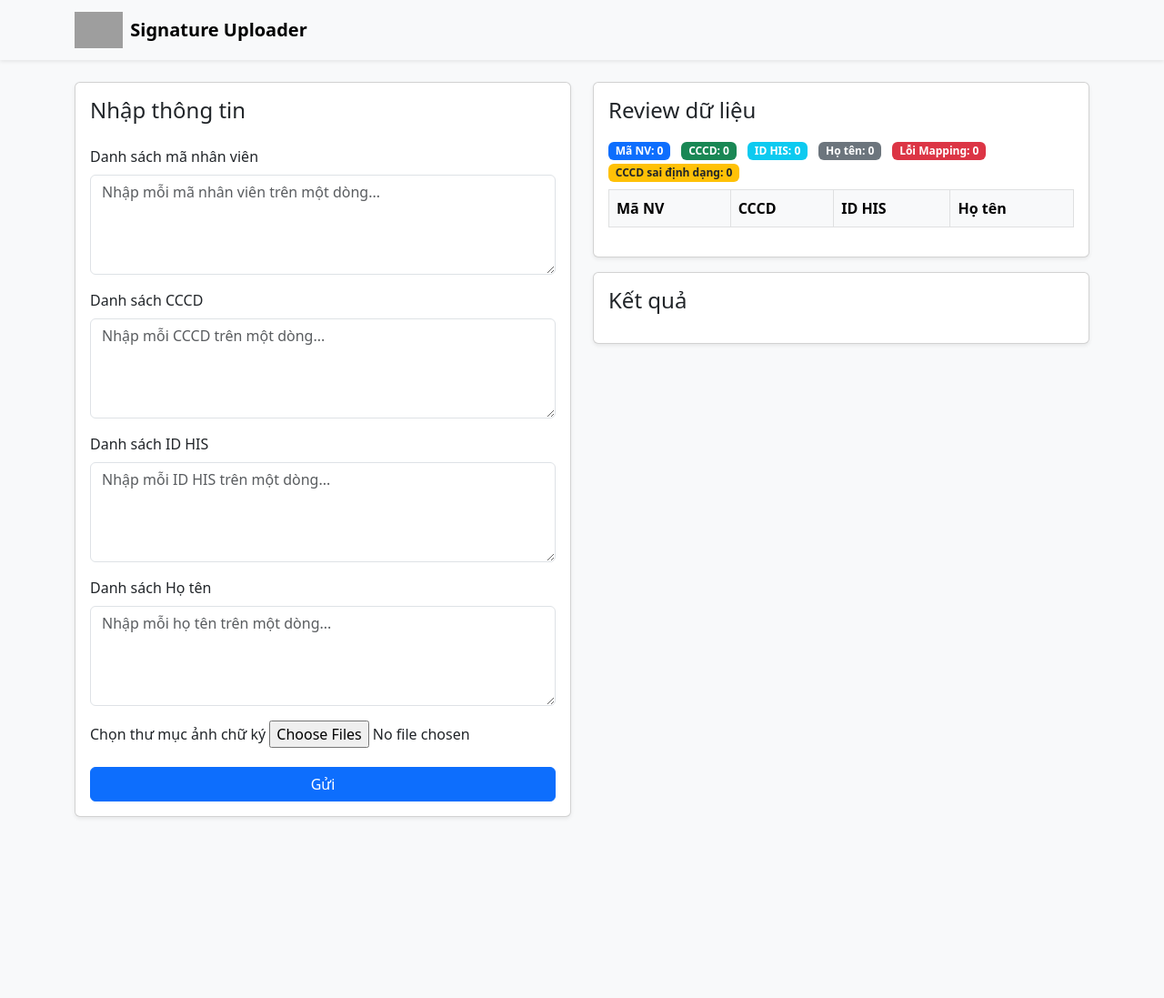
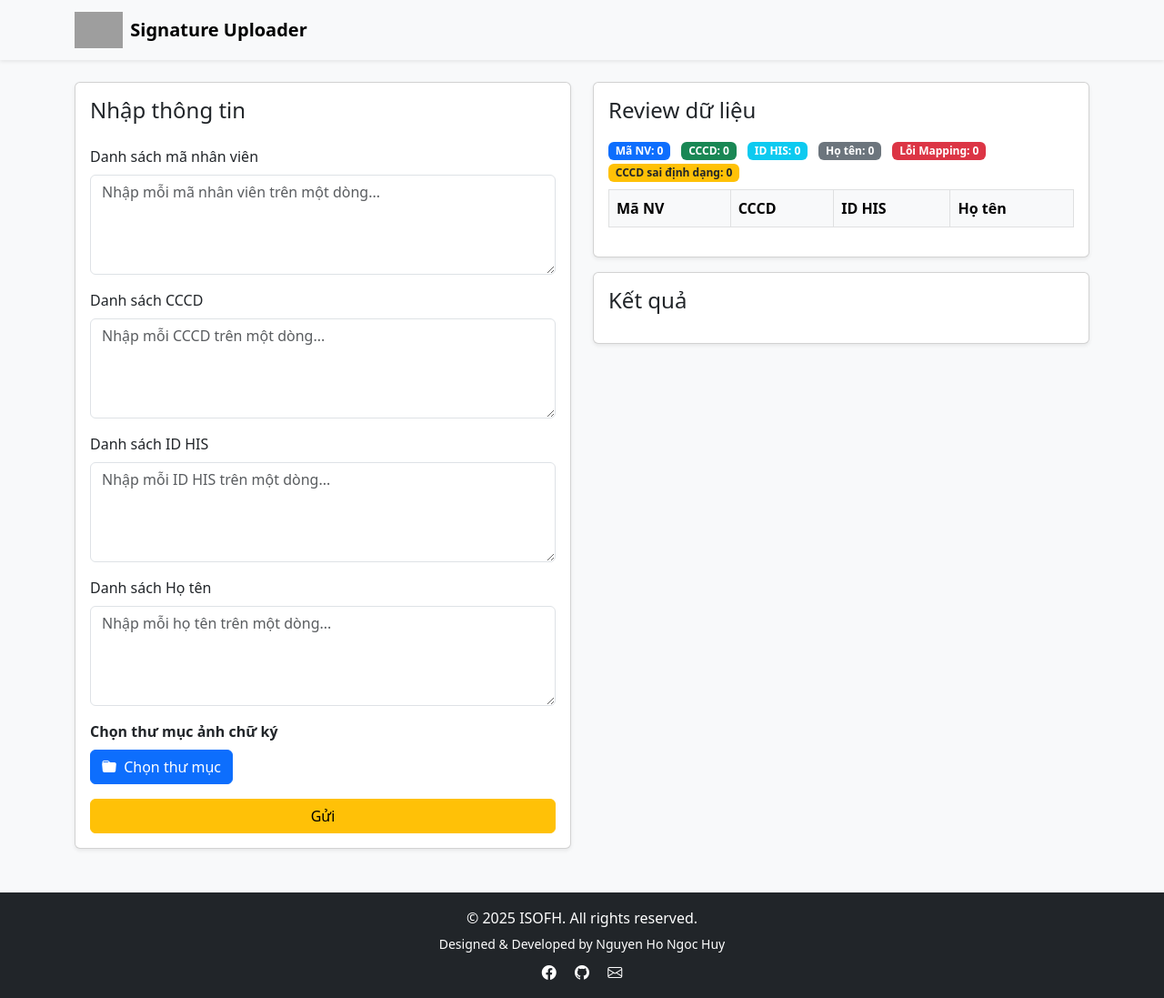
Before and after one commit to hyronguyen/IsofhAnhKyUploader, a plain HTML site: page index.html in a window 1280 px wide. Shown: the whole page at 91% size. Before the commit the page ends 922 px from the top, so only its background shows below. Drawn offline with nearby package versions, Linux system fonts and the light colour scheme; grey boxes are pictures that could not be loaded.

```diff
--- a/index.html
+++ b/index.html
@@ -7,6 +7,7 @@
     <title>Nhập & Review Nhân viên</title>
     <link href="https://cdn.jsdelivr.net/npm/bootstrap@5.3.0/dist/css/bootstrap.min.css" rel="stylesheet">
     <link rel="stylesheet" href="index.css">
+    <link rel="stylesheet" href="https://cdn.jsdelivr.net/npm/bootstrap-icons@1.11.3/font/bootstrap-icons.css">
 </head>
 
 <body class="bg-light">
@@ -51,13 +52,25 @@
                             <textarea class="form-control" id="hoTen" rows="4"
                                 placeholder="Nhập mỗi họ tên trên một dòng..."></textarea>
                         </div>
-
                         <div class="mb-3">
-                            <label class="form-label">Chọn thư mục ảnh chữ ký</label>
-                            <input type="file" id="folderInput" webkitdirectory directory multiple>
+                            <label class="form-label fw-bold">Chọn thư mục ảnh chữ ký</label><br>
+                            <label class="btn btn-primary">
+                                      <i class="bi bi-folder-fill me-1"></i> Chọn thư mục
+                                <input type="file" id="folderInput" webkitdirectory directory multiple hidden>
+                            </label>
+                            <span id="folderCount" class="ms-2 text-muted"></span>
                         </div>
 
-                        <button type="button" class="btn btn-primary w-100" id="btnCheck">Gửi</button>
+                        <!-- <div class="mb-3">
+                            <label class="form-label fw-bold">Sakura query excel file</label><br>
+                            <label class="btn btn-success">
+                                Chọn file Excel
+                                <input type="file" id="exInput" hidden>
+                            </label>
+                            <span id="fileName" class="ms-2 text-muted"></span>
+                        </div> -->
+
+                        <button type="button" class="btn btn-warning w-100" id="btnCheck">Gửi</button>
                     </div>
                 </div>
 
@@ -99,16 +112,29 @@
 
 
                 </div>
-            <!-- Card kết quả -->
-           <div class="card shadow-sm mt-3">
-                <div class="card-body">
-                    <h4 class="card-title mb-3">Kết quả</h4>
-                    <div id="result-text"></div>
+                <!-- Card kết quả -->
+                <div class="card shadow-sm mt-3">
+                    <div class="card-body">
+                        <h4 class="card-title mb-3">Kết quả</h4>
+                        <div id="result-text" style="max-height: 300px; overflow-y: auto;"></div>
+                    </div>
                 </div>
             </div>
-            </div>
+        </div>
+
+
+    </div>
+<footer class="bg-dark text-white py-3 mt-4">
+    <div class="container text-center">
+        <p class="mb-1">&copy; 2025 ISOFH. All rights reserved.</p>
+        <small>Designed & Developed by Nguyen Ho Ngoc Huy</small>
+        <div class="mt-2">
+            <a href="#" class="text-white me-3"><i class="bi bi-facebook"></i></a>
+            <a href="#" class="text-white me-3"><i class="bi bi-github"></i></a>
+            <a href="#" class="text-white"><i class="bi bi-envelope"></i></a>
         </div>
     </div>
+</footer>
 
     <script src="index.js"></script>
     <script src="uploader.js"></script>
--- a/index.js
+++ b/index.js
@@ -105,7 +105,17 @@ document.getElementById('btnCheck').addEventListener('click', () => {
     document.getElementById('result-text').innerHTML = resultHTML;
 });
 
-// Gắn sự kiện input
+document.getElementById('folderInput').addEventListener('change', function () {
+    let count = this.files.length;
+    document.getElementById('folderCount').textContent = count ? `${count} file ảnh ký được chọn` : '';
+});
+
+// document.getElementById('exInput').addEventListener('change', function() {
+//     let name = this.files.length ? this.files[0].name : '';
+//     document.getElementById('fileName').textContent = name;
+// });
+
+
 [maNVInput, cccdInput, idHisInput, hoTenInput].forEach(input => {
     input.addEventListener('input', updateReview);
 });
```
Also changed, not shown: index.css (+5 -3 lines).
